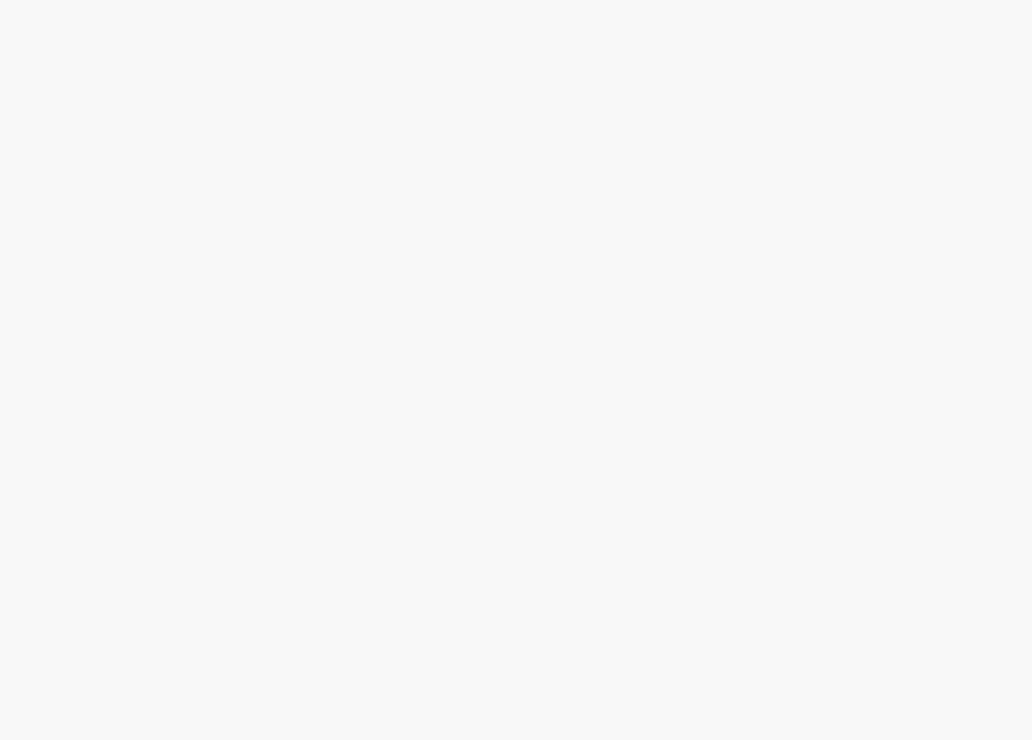
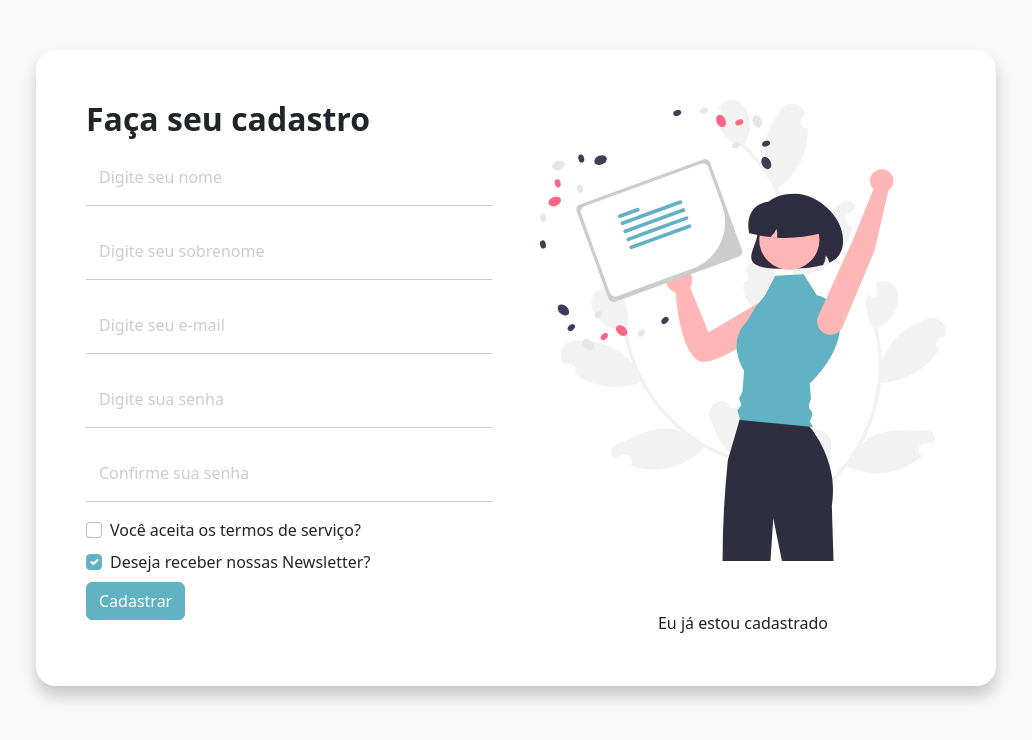
Before and after one commit to ViniciusmnLacerda/projetos-bootstrap-, a plain HTML site: page projeto-login-cadastro/register.html in a window 1280 px wide. Shown: the whole page, without its empty margins (124-1156 px from the left). Drawn offline with nearby package versions, Linux system fonts and the light colour scheme.

Commit message:
projeto finalizado

```diff
--- a/projeto-login-cadastro/register.html
+++ b/projeto-login-cadastro/register.html
@@ -12,6 +12,55 @@
   <title>Login</title>
 </head>
 <body>
-
+  <div class="container col-11 col-md-9" id="form-container">
+    <div class="row gx-5">
+        <div class="col-md-6">
+          <h2>Faça seu cadastro</h2>
+          <form>
+            <div class="form-floating mb-3">
+              <input type="text" class="form-control" id="name" name="name" placeholder="Digite seu nome">
+              <label for="name" class="form-label">Digite seu nome</label>
+            </div>
+            <div class="form-floating mb-3">
+              <input type="text" class="form-control" id="last-name" name="last-name" placeholder="Digite seu sobrenome">
+              <label for="last-name" class="form-label">Digite seu sobrenome</label>
+            </div>
+            <div class="form-floating mb-3">
+              <input type="email" class="form-control" id="email" name="email" placeholder="Digite seu e-mail">
+              <label for="email" class="form-label">Digite seu e-mail</label>
+            </div>
+            <div class="form-floating mb-3">
+              <input type="password" class="form-control" id="password" name="password" placeholder="Digite sua senha">
+              <label for="password" class="form-label">Digite sua senha</label>
+            </div>
+            <div class="form-floating mb-3">
+              <input type="password" class="form-control" id="confirmpassword" name="confirmpassword" placeholder="Confirme sua senha">
+              <label for="password" class="form-label">Confirme sua senha</label>
+            </div>
+            <div class="mb-3">
+              <div class="form-check mb-2">
+                <input type="checkbox" class="form-check-input" value="" id="agree-form" name="agree-form">
+                <label for="agree-form" class="form-check-label">Você aceita os <a href="#">termos de serviço</a>?</label>
+              </div>
+              <div class="form-check mb-2">
+                <input type="checkbox" class="form-check-input" value="" id="news-letter" name="news-letter" checked>
+                <label for="news-letter" class="form-check-label">Deseja receber nossas Newsletter?</label>
+              </div>
+              <input type="submit" class="btn btn-primary" value="Cadastrar">
+            </div>
+          </form>
+        </div>
+        <div class="col-md-6">
+          <div class="row aling-items-center">
+            <div class="col-12">
+              <img src="/img/undraw_hello_re_3evm.svg" alt="Página de cadastro" class="img-fluid">
+            </div>
+            <div class="col-12" id="link-container">
+              <a href="login.html">Eu já estou cadastrado</a>
+            </div>
+          </div>
+        </div>
+    </div>
+  </div>
 </body>
 </html>
--- a/projeto-login-cadastro/style.css
+++ b/projeto-login-cadastro/style.css
@@ -27,13 +27,10 @@ body {
   color: #61B2C3;
 }
 
-#form-container input[type="submit"] {
+#form-container input[type="submit"],
+#form-container input[type="checkbox"]:checked {
   background-color: #61B2C3;
   border-color: #61B2C3;
-}
-
-#form-container form {
-  padding-bottom: 50px;
 }
 
 #form-container .form-control {
@@ -64,3 +61,22 @@ body {
   text-align: center;
   padding-top: 50px;
 }
+
+.btn.btn-primary {
+  width: 100%;
+  margin-bottom: 20px;
+
+}
+@media (min-width: 768px) {
+  #form-container {
+    margin: 50px auto;
+    padding: 50px;
+  }
+}
+
+@media (min-width:768px) {
+  .btn.btn-primary {
+    width: auto;
+    margin-bottom: 0;
+  }
+}
```
Also changed, not shown: projeto-login-cadastro/img/undraw_hello_re_3evm.svg (added), 1 other file.
